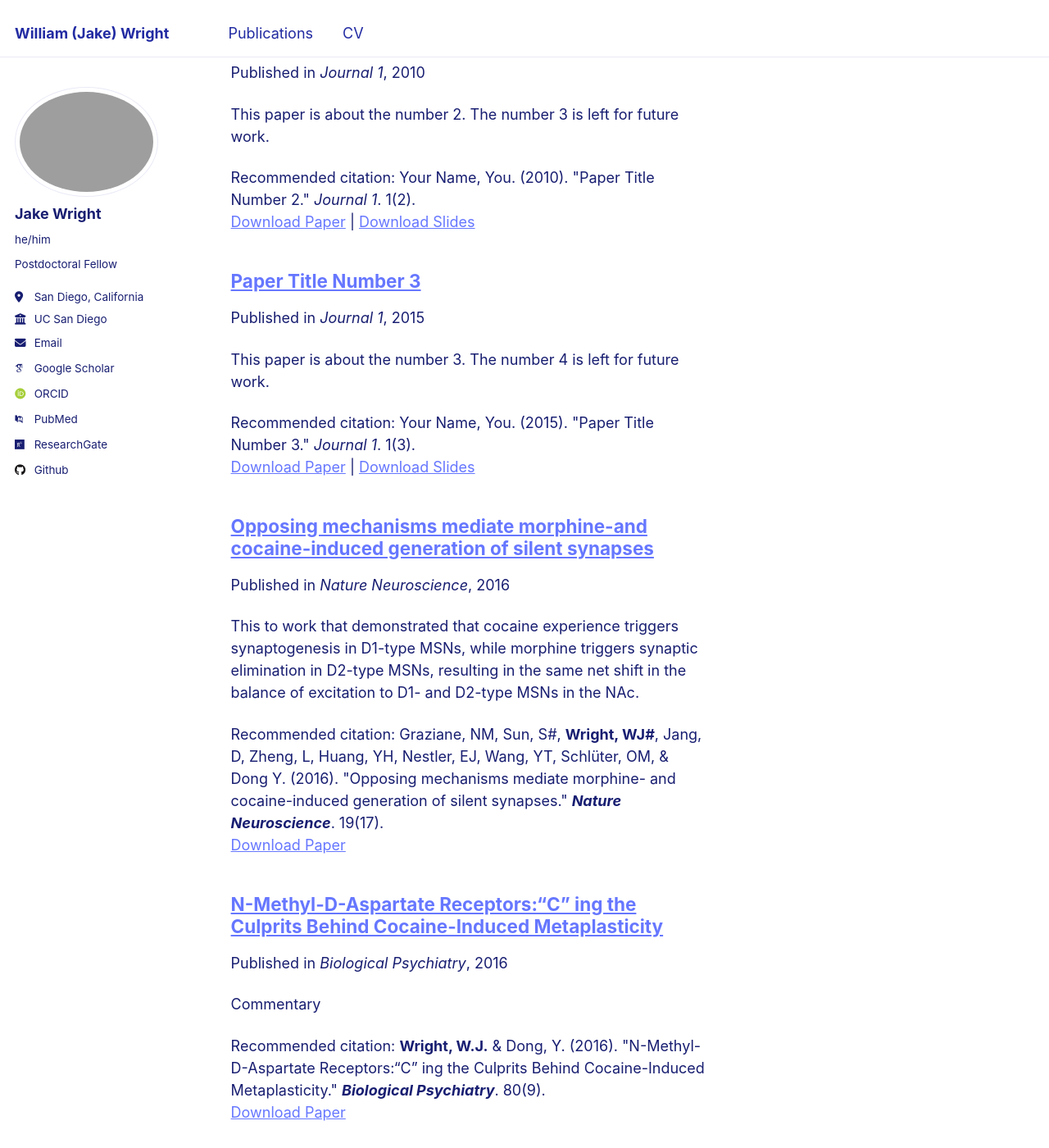
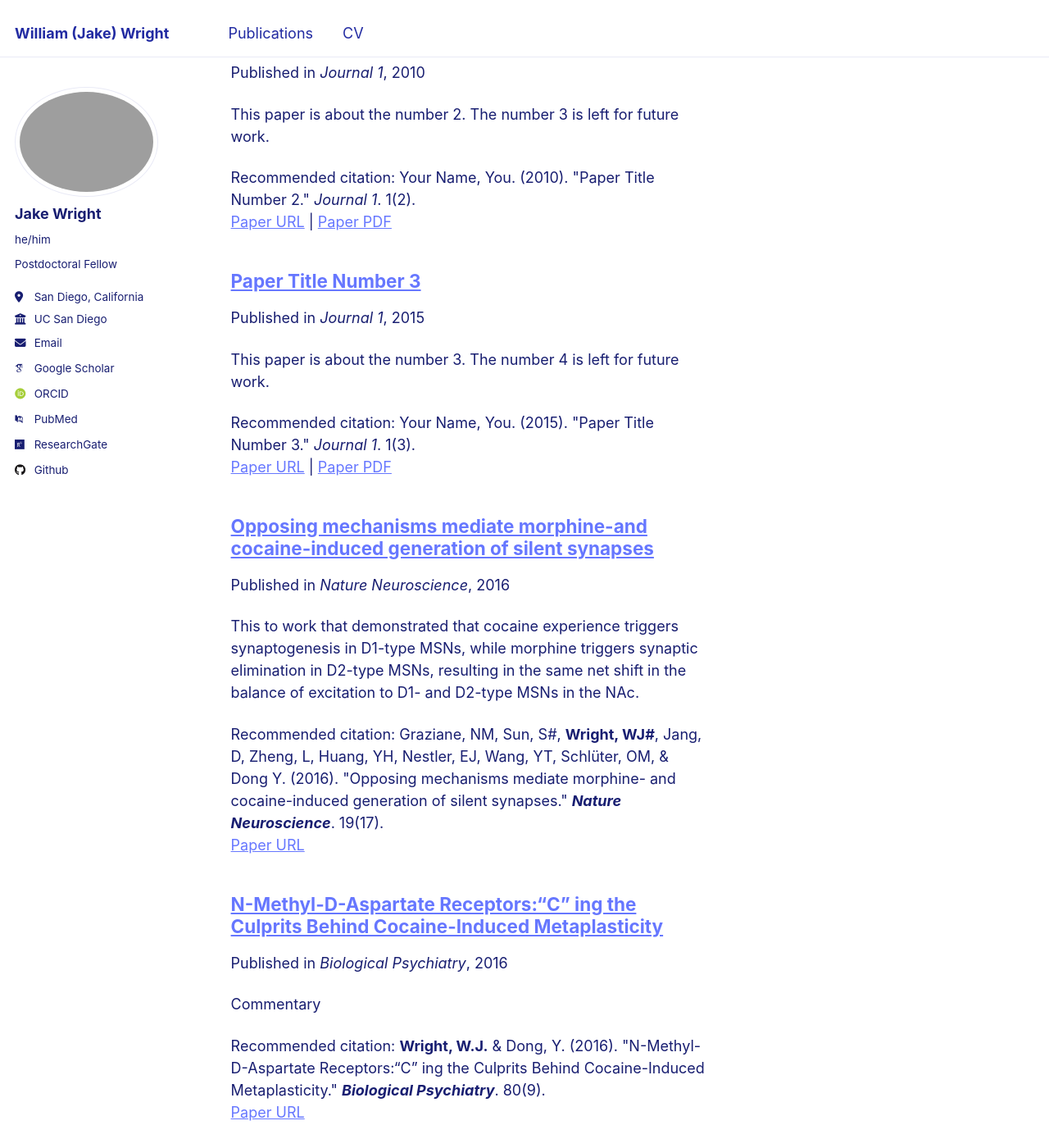
Before and after one commit to wjakewright/wjakewright.github.io, a Jekyll site: the page built from _pages/collection-archive.html, in a window 1280 px wide and 1400 px high, scrolled down 1130 px. Shown: the whole window at 82% size. Built offline with Jekyll 4.4.1, drawn with Linux system fonts in a browser that asks for light colours; some web fonts are replaced; some of the changed text lies outside the part shown.

Commit message:
Update archive-single.html

```diff
--- a/_includes/archive-single.html
+++ b/_includes/archive-single.html
@@ -53,17 +53,17 @@
     {% endif %}
 
     {% if post.citation and post.paperurl and post.slidesurl %}
-      <p>Recommended citation: {{ post.citation }}<br /><a href="{{ post.paperurl }}">Download Paper</a> | <a href="{{ post.slidesurl }}">Download Slides</a></p>
+      <p>Recommended citation: {{ post.citation }}<br /><a href="{{ post.paperurl }}">Paper URL</a> | <a href="{{ post.slidesurl }}">Paper PDF</a></p>
     {% elsif post.citation and post.paperurl %}
-      <p>Recommended citation: {{ post.citation }}<br /><a href="{{ post.paperurl }}">Download Paper</a></p>
+      <p>Recommended citation: {{ post.citation }}<br /><a href="{{ post.paperurl }}">Paper URL</a></p>
     {% elsif post.citation and post.slidesurl %}
-      <p>Recommended citation: {{ post.citation }}<br /><a href="{{ post.slidesurl }}">Download Slides</a></p>
+      <p>Recommended citation: {{ post.citation }}<br /><a href="{{ post.slidesurl }}">Paper PDF</a></p>
     {% elsif post.citation %}
       <p>Recommended citation: {{ post.citation }}</p>
     {% elsif post.paperurl %}
-      <p><a href=" {{ post.paperurl }} ">Download Paper</a></p>
+      <p><a href=" {{ post.paperurl }} ">Paper URL</a></p>
     {% elsif post.slidesurl %}
-      <p><a href="{{ post.slidesurl }}">Download Slides</a></p>
+      <p><a href="{{ post.slidesurl }}">Paper PDF</a></p>
     {% endif %}
 
   </article>
```
